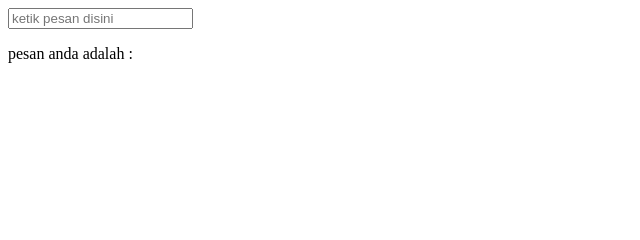
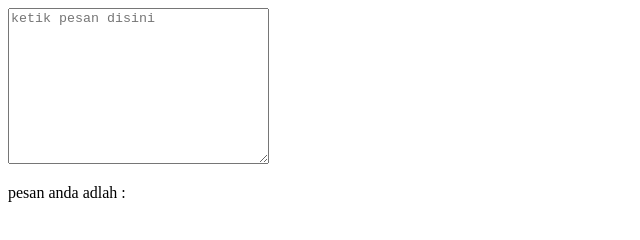
Before and after one commit to Khairuelkahfie/belajar-vue-js, a plain HTML site: page babv.html in a window 1280 px wide. Shown: the whole page, without its empty margins (0-640 px from the left). Drawn offline with Linux system fonts and the light colour scheme.

Commit message:
belajar menggunakan textarea

```diff
--- a/babv.html
+++ b/babv.html
@@ -5,16 +5,15 @@
     <meta charset="UTF-8">
     <meta name="viewport" content="width=device-width, initial-scale=1.0">
     <meta http-equiv="X-UA-Compatible" content="ie=edge">
-    <title>bermain dengan form</title>
+    <title> textarea </title>
 </head>
 
 <body>
     <div id="app">
-        <input type="text" v-model="pesan" placeholder="ketik pesan disini"> <br>
-        <p>pesan anda adalah :</p> <br>
-        <p>
-            {{pesan}}
-        </p>
+        <textarea name="pesan" v-model="pesan" placeholder="ketik pesan disini" id="" cols="30" rows="10"></textarea>
+        <br>
+        <p>pesan anda adlah :</p> <br>
+        <p style="white-space: pre-line;"> {{pesan}} </p>
     </div>
     <script src="vendor/vue.js"></script>
     <script src="js/app.js"></script>
```
